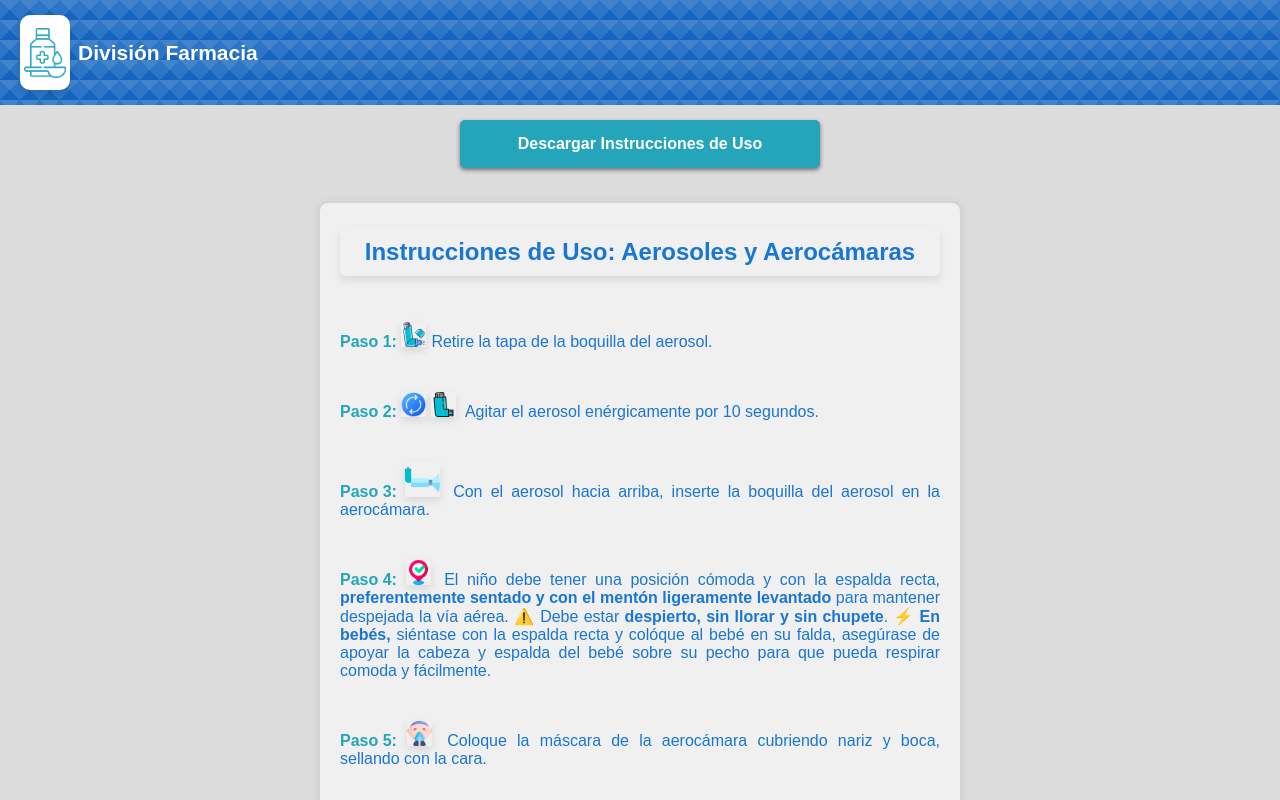
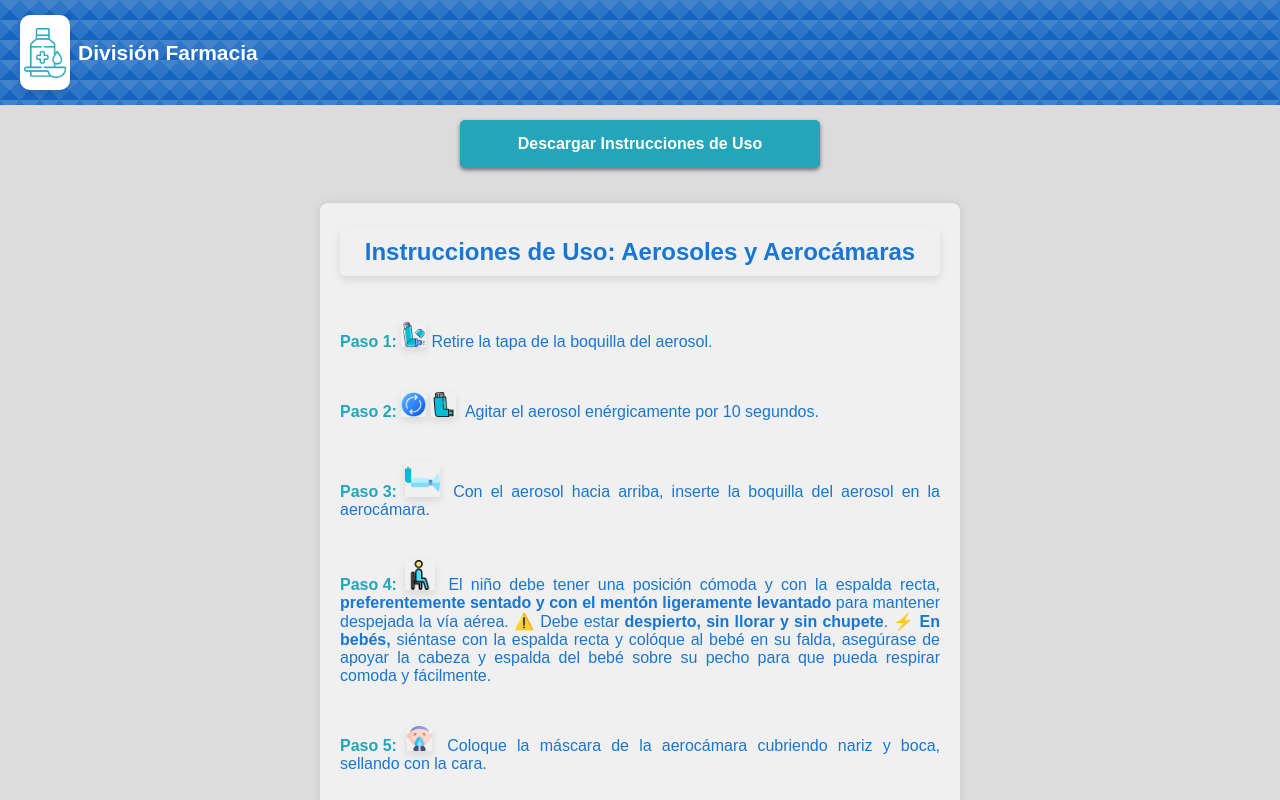
Before and after one commit to MartuV/instrucciones-uso, a React (Create React App) app: page /instrucciones-uso/aerosoles in a window 1280 px wide. Shown: the top 800 px of the page. Built offline with nearby package versions, Linux system fonts and the light colour scheme.

Commit message:
cambio icono enrasar y posicion

```diff
--- a/src/componentes/Aerosoles.js
+++ b/src/componentes/Aerosoles.js
@@ -6,7 +6,7 @@ import destapar from '../imagenes/destapar.png';
 import agitar from '../imagenes/agitar.png';
 import inhaladorParado from '../imagenes/inhaladorParado.png';
 import aerosol_aerocamara from '../imagenes/aerosol.png';
-import posicion from '../imagenes/posicion.png';
+import posicion from '../imagenes/sentado.png';
 import mascara from '../imagenes/mascara.png';
 import contento from '../imagenes/contento.png';
 import aerocamara from '../imagenes/aerocamara.png';
@@ -41,7 +41,7 @@ function Aerosoles() {
 
                     <p><strong id="aling-izq">Paso 3:</strong> <img src={aerosol_aerocamara} alt="aerosol_aerocamara" className="instruction-icon2" /> Con el aerosol hacia arriba, inserte la boquilla del aerosol en la aerocámara.</p>
 
-                    <p><strong id="aling-izq">Paso 4:</strong> <img src={posicion} alt="posicion" className="instruction-icon" /> El niño debe tener una posición cómoda y con la espalda recta, <strong id="azul">preferentemente sentado y con el mentón ligeramente levantado</strong> para mantener despejada la vía aérea. ⚠️ Debe estar <strong id="azul">despierto, sin llorar y sin chupete</strong>. ⚡ <strong id="azul">En bebés,</strong> siéntase con la espalda recta y colóque al bebé en su falda, asegúrase de apoyar la cabeza y espalda del bebé sobre su pecho para que pueda respirar comoda y fácilmente.</p>
+                    <p><strong id="aling-izq">Paso 4:</strong> <img src={posicion} alt="posicion" className="instruction-icon3" /> El niño debe tener una posición cómoda y con la espalda recta, <strong id="azul">preferentemente sentado y con el mentón ligeramente levantado</strong> para mantener despejada la vía aérea. ⚠️ Debe estar <strong id="azul">despierto, sin llorar y sin chupete</strong>. ⚡ <strong id="azul">En bebés,</strong> siéntase con la espalda recta y colóque al bebé en su falda, asegúrase de apoyar la cabeza y espalda del bebé sobre su pecho para que pueda respirar comoda y fácilmente.</p>
 
                     <p><strong id="aling-izq">Paso 5:</strong> <img src={mascara} alt="mascara" className="instruction-icon" /> Coloque la máscara de la aerocámara cubriendo nariz y boca, sellando con la cara. </p>
 
--- a/src/componentes/Jarabes.js
+++ b/src/componentes/Jarabes.js
@@ -51,7 +51,7 @@ function Jarabes() {
                     <p><strong id="aling-izq">Paso 4:</strong> <img src={mesa} alt="mesa" className="instruction-icon" /> <strong>Deje Reposar</strong> unos minutos el frasco en una <strong id="azul">superficie plana</strong> para que se disipe la espuma.
                     </p>
 
-                    <p><strong id="aling-izq">Paso 5:</strong> <img src={enrasar} alt="enrasar" className="instruction-icon" /> <strong>Enrasar</strong> agregando <strong id="azul">agua hasta la marca indicada en el envase</strong>. No se preocupe si queda algo de espuma; asegúrese de que el agua alcance la marca, ignorando la espuma.
+                    <p><strong id="aling-izq">Paso 5:</strong> <img src={enrasar} alt="enrasar" className="instruction-icon3" /> <strong>Enrasar</strong> agregando <strong id="azul">agua hasta la marca indicada en el envase</strong>. No se preocupe si queda algo de espuma; asegúrese de que el agua alcance la marca, ignorando la espuma.
                     <br/>
                     <br/>
                     🔔 Para lograr un <strong id="azul">enrasado preciso</strong>, asegúrese de que la marca del envase esté a la altura de sus ojos al medir el nivel del agua.
@@ -72,7 +72,7 @@ function Jarabes() {
                     <p><strong id="aling-izq">Paso 1:</strong> <img src={agitar} alt="agitar" className="instruction-icon" /> <strong>Agite el frasco antes de administrar cada dosis oral</strong> para garantizar <strong id="azul"> una distribución uniforme del antibiótico</strong>.
                     </p>
 
-                    <p><strong id="aling-izq">Paso 2:</strong> <img src={dosificar} alt="dosificar" className="instruction-icon" /> <strong>Para tomar la dosis correcta,</strong>  utilice un vasito dosificador o una jeringa. 🚫 <strong id="azul">NO usar cucharas o cucharitas de cocina.</strong>
+                    <p><strong id="aling-izq">Paso 2:</strong> <img src={dosificar} alt="dosificar" className="instruction-icon3" /> <strong>Para tomar la dosis correcta,</strong>  utilice un vasito dosificador o una jeringa. 🚫 <strong id="azul">NO usar cucharas o cucharitas de cocina.</strong>
                     </p>
                     <br/>
                     <br/>
@@ -107,10 +107,6 @@ function Jarabes() {
                     <br/>
                     </p>
 
-
-
-
-
                 </div>
             </div>
 
--- a/src/estilos/instrucciones.css
+++ b/src/estilos/instrucciones.css
@@ -82,6 +82,13 @@
     background-color: #f0f0f0;
 }
 
+.instruction-icon3 {
+    width: 30px; /* Ajusta el tamaño de las imágenes según sea necesario */
+    height: 30px;
+    margin-right: 5px; /* Espaciado entre el ícono y el texto */
+    border-radius: 1px; /* Borde cuadrado para las imágenes */
+    background-color: #f0f0f0;
+}
 
 .instruction-icon1 {
     display: block; /* Cambiar a bloque para alinear verticalmente */
```
Also changed, not shown: src/imagenes/enrasar.png, src/imagenes/sentado.png (added).
